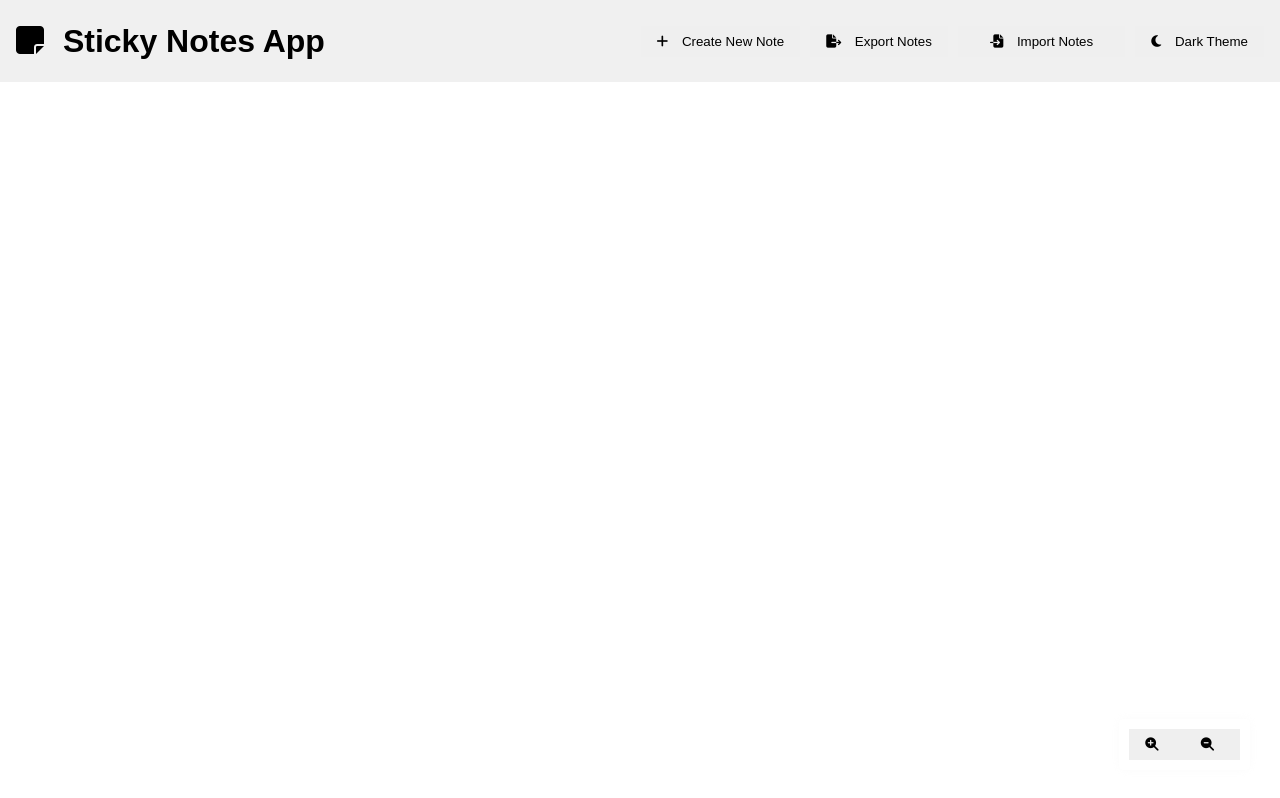
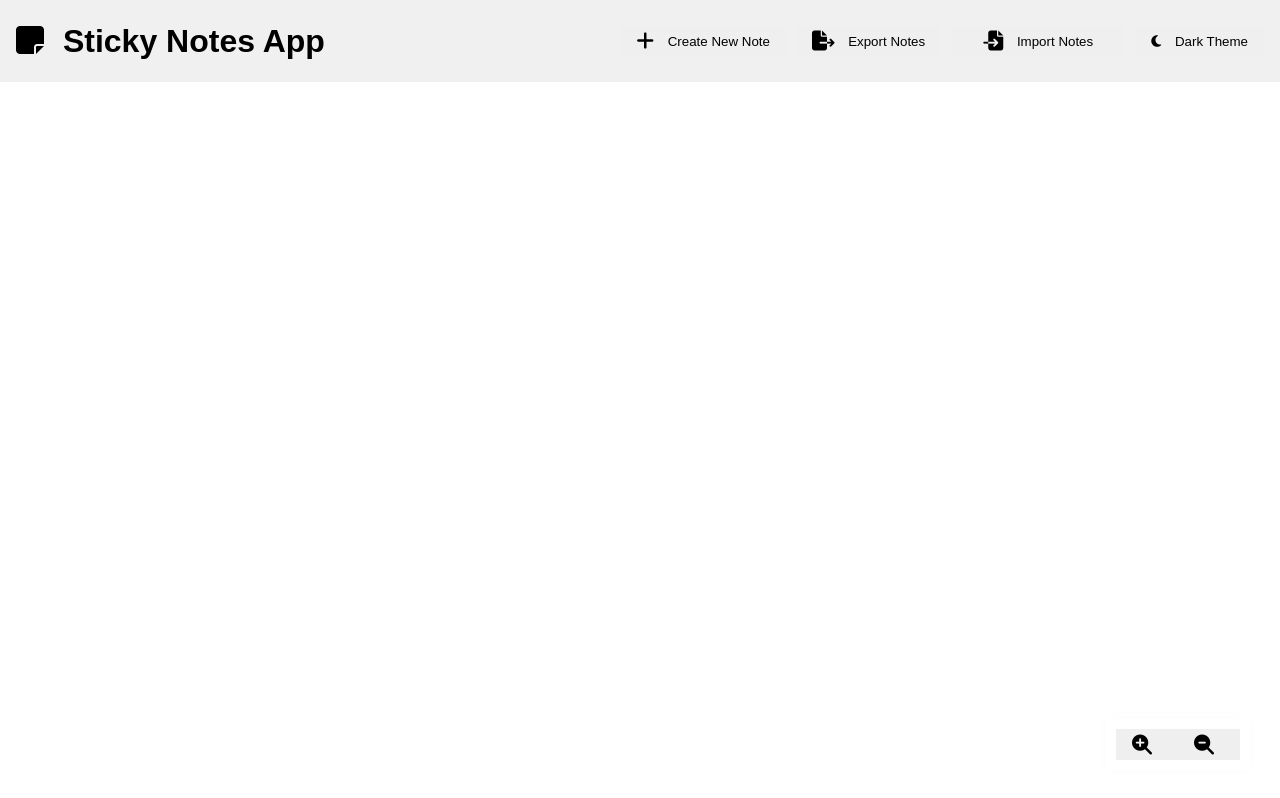
Before and after one commit to abhibhava32/sticky-notes, a plain HTML site: page index.html in a window 1280 px wide. Drawn offline with nearby package versions, Linux system fonts and the light colour scheme.

Commit message:
Update index.html
icon sizes

```diff
--- a/index.html
+++ b/index.html
@@ -13,15 +13,15 @@
 <body>
     <div id="app">
         <header>
-            <h1><i class="fa-solid fa-note-sticky"></i> Sticky Notes App</h1>
+            <h1><i class="fa-solid fa-note-sticky "></i> Sticky Notes App</h1>
             <div class="menu-icon" id="menu-toggle">
-                <i class="fa-solid fa-bars"></i>
+                <i class="fa-solid fa-bars fa-xl"></i>
             </div>
             <div class="button-controls">
-                <button id="create-note"><i class="fa-solid fa-plus"></i> Create New Note</button>
-                <button id="export-notes"><i class="fa-solid fa-file-export"></i> Export Notes</button>
+                <button id="create-note"><i class="fa-solid fa-plus fa-xl"></i> Create New Note</button>
+                <button id="export-notes"><i class="fa-solid fa-file-export fa-xl"></i> Export Notes</button>
                 <input type="file" id="import-notes" accept=".json" style="display: none;">
-                <button><label for="import-notes" class="button"><i class="fa-solid fa-file-import"></i> Import Notes</label></button>
+                <button><label for="import-notes" class="button"><i class="fa-solid fa-file-import fa-xl"></i> Import Notes</label></button>
                 <button id="toggle-theme"></button>
             </div>
         </header>
@@ -32,8 +32,8 @@
         </main>
         <div class="floating-controls">
             <button id="reset-zoom-btn" class="floating-reset-btn" style="display: none;">Reset</button>
-            <button id="zoom-in" class="floating-zoom-btn"><i class="fa-solid fa-search-plus"></i></button>
-            <button id="zoom-out" class="floating-zoom-btn"><i class="fa-solid fa-search-minus"></i></button>
+            <button id="zoom-in" class="floating-zoom-btn"><i class="fa-solid fa-search-plus fa-xl"></i></button>
+            <button id="zoom-out" class="floating-zoom-btn"><i class="fa-solid fa-search-minus fa-xl"></i></button>
         </div>
     </div>
 
```
